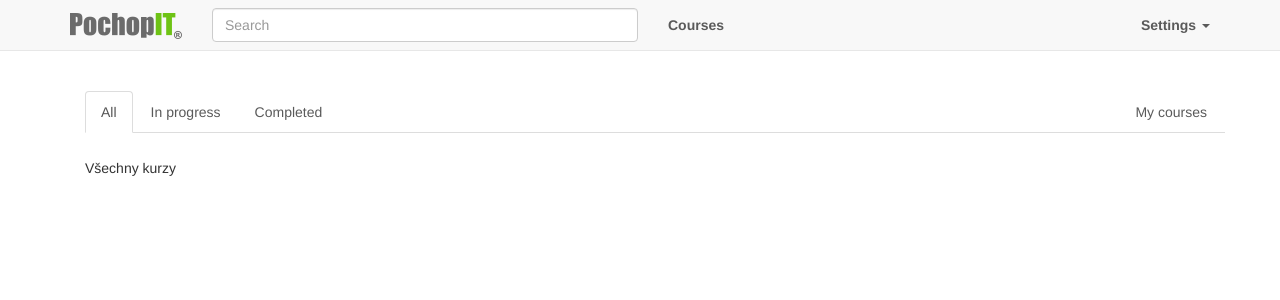
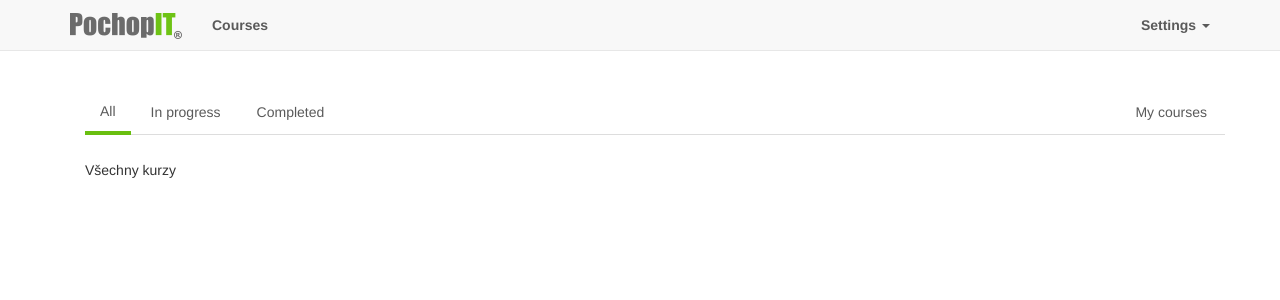
Before and after one commit to Kozzi11/pochop.it, a Django app: page /courses/all in a window 1280 px wide. Shown: the top 300 px of the page. Run offline with Django 3.2, Linux system fonts and the light colour scheme; the visitor is signed in with stand-in values (Sample User, id 1); some libraries are stand-ins or nearby versions.

Commit message:
SYS: uprava vzhledu tabovace

```diff
--- a/_courses/templates/_courses/courses.html
+++ b/_courses/templates/_courses/courses.html
@@ -10,7 +10,7 @@
     <div class="container">
         <div class="row">
             <div class="col-md-12">
-               <ul class="nav nav-tabs">
+               <ul class="nav nav-tabs nav-pills">
                   {% if tabs.all %}
                       <li class="active" role="presentation"><a href="{% url 'courses' 'all' %}">{% trans "All" %}</a></li>
                   {% else %}
--- a/pochopit/static/pochopit/css/style.css
+++ b/pochopit/static/pochopit/css/style.css
@@ -1,18 +1,6 @@
+/* MENICKO */
 .navbar-brand {
     padding: 13px 15px;
-}
-#content {
-    margin-top: 40px;
-}
-.spacer {
-    margin-top: 25px;
-}
-.btn-primary {
-    background-color: #69BF10;
-    border-color: #59ab15;
-}
-a {
-    color: #5a5a5a;
 }
 .navbar-default .navbar-nav>li>a {
     font-weight: bold;
@@ -24,6 +12,23 @@ a {
 .navbar-default .navbar-nav>li>a:hover,
 a:hover, .dropdown-menu>li>a:hover{
     color: #69BF10;
+}
+
+/* OBENE OBSAH */
+#content {
+    margin-top: 40px;
+}
+.spacer {
+    margin-top: 25px;
+}
+a {
+    color: #5a5a5a;
+}
+
+/* FORMY */
+.btn-primary {
+    background-color: #69BF10;
+    border-color: #59ab15;
 }
 .form-control:focus {
     border-color: #69BF10;
@@ -39,9 +44,26 @@ a:hover, .dropdown-menu>li>a:hover{
     background-color: #6ec910;
     border-color: #62b515;
 }
-#navbar-search-form  {
-    width: 40%;
+
+/* TABOVAC */
+.nav-pills>li.active>a {
+    border: none;
+    border-radius: 0;
+    border-bottom: 4px solid #69BF10;
+    background-color: inherit;
+    color: #5a5a5a;
 }
-#navbar-search-form input{
-    width: 100%;
+.nav-pills>li.active>a:hover, .nav-pills>li.active>a:focus  {
+    border: none;
+    border-radius: 0;
+    border-bottom: 4px solid transparent;
+    background-color: inherit;
+    color: #5a5a5a;
+    outline: none;
 }
+.nav-tabs>li>a:hover, .nav-tabs>li>a:focus {
+    border-color: transparent;
+    background-color: transparent;
+    color: #69BF10;
+    outline: none;
+}
--- a/pochopit/templates/pochopit/base.html
+++ b/pochopit/templates/pochopit/base.html
@@ -51,9 +51,6 @@
         </div>
         <div id="navbar" class="navbar-collapse collapse">
           {% if user.is_authenticated %}
-              <form id="navbar-search-form" class="navbar-form navbar-left" role="search">
-                <input type="text" class="form-control" placeholder="{% trans "Search" %}">
-              </form>
               <ul class="nav navbar-nav">
                     <li><a href="{% url 'courses' 'in_progress' %}">{% trans "Courses" %}</a></li>
               </ul>
```
